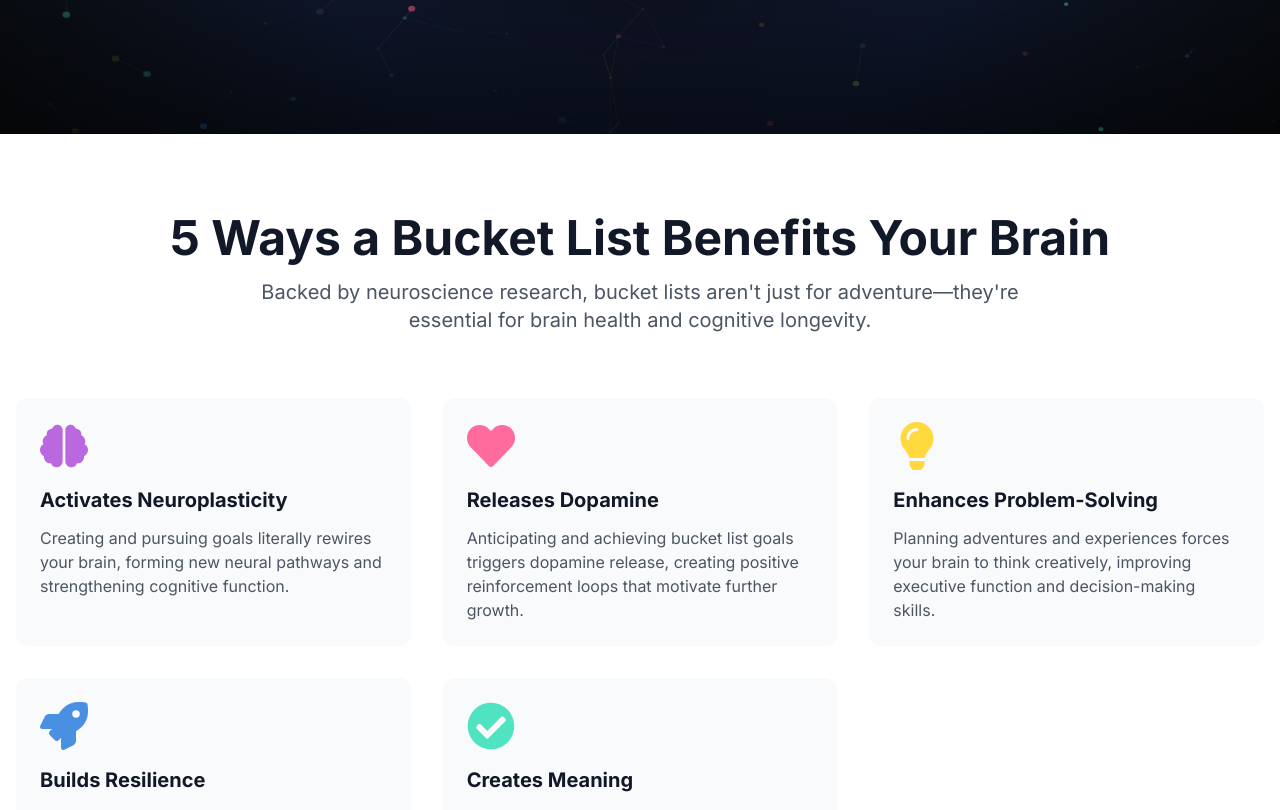
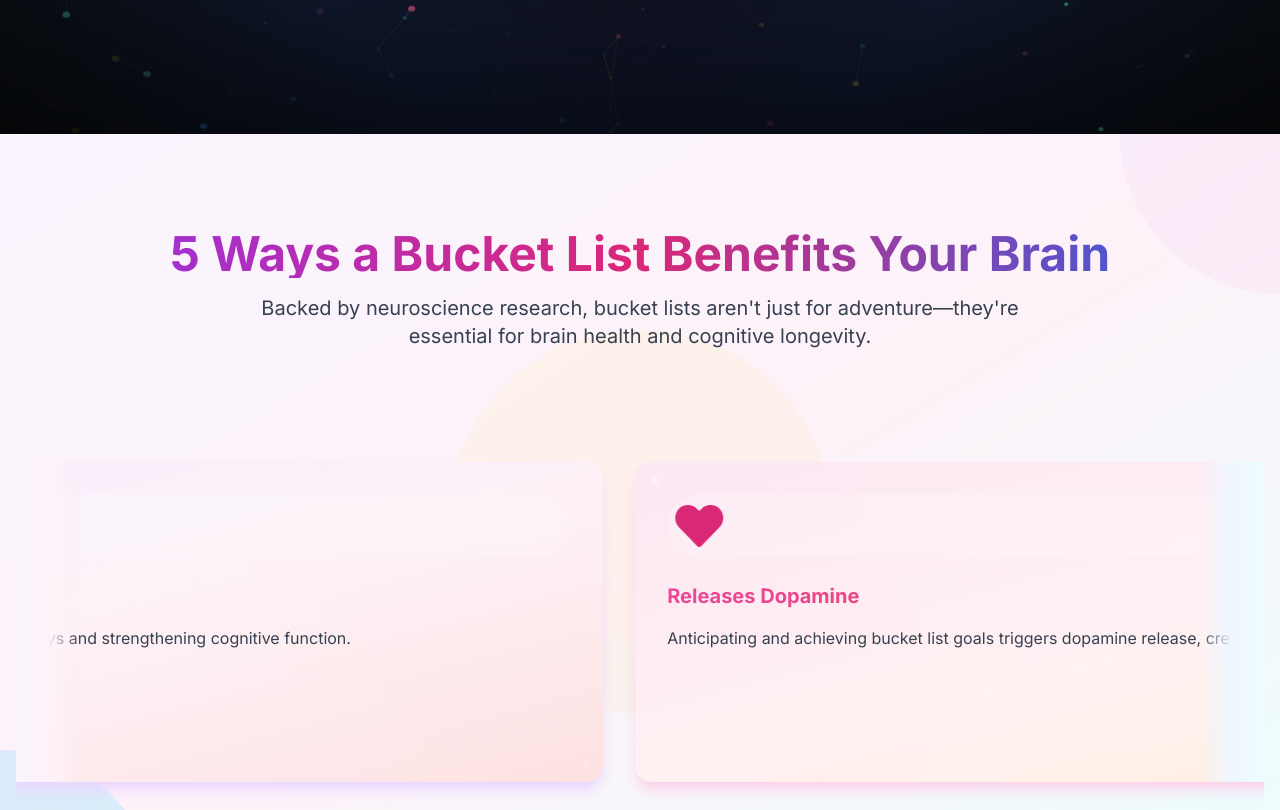
Before and after one commit to the-prod-father/bucket-list-doctor, a Next.js app: page / in a window 1280 px wide. Shown: the part 570-1380 px from the top of the page. Built offline with nearby package versions, Linux system fonts and the light colour scheme.

Commit message:
feat: Transform to vibrant Bucket List Doctor aesthetic - Vibrant splashy colors, multi-color gradients, animated backgrounds, creative effects, perfect presentation-ready design

```diff
--- a/app/globals.css
+++ b/app/globals.css
@@ -11,3 +11,22 @@
     background: radial-gradient(circle, var(--tw-gradient-stops));
   }
 }
+
+@layer components {
+  @keyframes scroll {
+    0% {
+      transform: translateX(0);
+    }
+    100% {
+      transform: translateX(calc(-100% / 3)); /* Move by 1/3 since we have 3 sets */
+    }
+  }
+
+  .animate-scroll {
+    animation: scroll 60s linear infinite;
+  }
+
+  .animate-pause {
+    animation-play-state: paused;
+  }
+}
--- a/components/home/ValueProp.tsx
+++ b/components/home/ValueProp.tsx
@@ -1,57 +1,185 @@
+'use client';
+
+import { useState, useEffect, useRef } from 'react';
 import { FaBrain, FaHeart, FaLightbulb, FaRocket, FaCheckCircle } from 'react-icons/fa';
 
 export default function ValueProp() {
+  const [hoveredCard, setHoveredCard] = useState<number | null>(null);
+  const [isVisible, setIsVisible] = useState(false);
+  const [isPaused, setIsPaused] = useState(false);
+  const sectionRef = useRef<HTMLElement>(null);
+
   const benefits = [
     {
-      icon: <FaBrain className="w-12 h-12 text-brand-purple" />,
+      icon: <FaBrain className="w-8 h-8 sm:w-10 sm:h-10 md:w-12 md:h-12 text-purple-600" />,
       title: 'Activates Neuroplasticity',
       description: 'Creating and pursuing goals literally rewires your brain, forming new neural pathways and strengthening cognitive function.',
+      hoverImage: 'https://images.unsplash.com/photo-1559757148-5c350d0d3c56?w=400&h=300&fit=crop&crop=center',
+      gradient: 'from-purple-500 via-pink-500 to-red-500',
+      bgGradient: 'from-purple-100 via-pink-50 to-red-100',
+      glow: 'shadow-purple-200',
     },
     {
-      icon: <FaHeart className="w-12 h-12 text-brand-pink" />,
+      icon: <FaHeart className="w-8 h-8 sm:w-10 sm:h-10 md:w-12 md:h-12 text-pink-600" />,
       title: 'Releases Dopamine',
       description: 'Anticipating and achieving bucket list goals triggers dopamine release, creating positive reinforcement loops that motivate further growth.',
+      hoverImage: 'https://images.unsplash.com/photo-1571019613454-1cb2f99b2d8b?w=400&h=300&fit=crop&crop=center',
+      gradient: 'from-pink-500 via-rose-500 to-orange-500',
+      bgGradient: 'from-pink-100 via-rose-50 to-orange-100',
+      glow: 'shadow-pink-200',
     },
     {
-      icon: <FaLightbulb className="w-12 h-12 text-brand-yellow" />,
+      icon: <FaLightbulb className="w-8 h-8 sm:w-10 sm:h-10 md:w-12 md:h-12 text-yellow-600" />,
       title: 'Enhances Problem-Solving',
       description: 'Planning adventures and experiences forces your brain to think creatively, improving executive function and decision-making skills.',
+      hoverImage: 'https://images.unsplash.com/photo-1507003211169-0a1dd7228f2d?w=400&h=300&fit=crop&crop=center',
+      gradient: 'from-yellow-400 via-orange-500 to-red-500',
+      bgGradient: 'from-yellow-100 via-orange-50 to-red-100',
+      glow: 'shadow-yellow-200',
     },
     {
-      icon: <FaRocket className="w-12 h-12 text-brand-blue" />,
+      icon: <FaRocket className="w-8 h-8 sm:w-10 sm:h-10 md:w-12 md:h-12 text-blue-600" />,
       title: 'Builds Resilience',
       description: 'Overcoming challenges on your bucket list journey strengthens mental resilience and increases stress tolerance.',
+      hoverImage: 'https://images.unsplash.com/photo-1464822759844-d150baec5b4e?w=400&h=300&fit=crop&crop=center',
+      gradient: 'from-blue-500 via-cyan-500 to-teal-500',
+      bgGradient: 'from-blue-100 via-cyan-50 to-teal-100',
+      glow: 'shadow-blue-200',
     },
     {
-      icon: <FaCheckCircle className="w-12 h-12 text-brand-teal" />,
+      icon: <FaCheckCircle className="w-8 h-8 sm:w-10 sm:h-10 md:w-12 md:h-12 text-green-600" />,
       title: 'Creates Meaning',
       description: 'Purposeful goal-setting activates brain regions associated with meaning and life satisfaction, combating anxiety and depression.',
+      hoverImage: 'https://images.unsplash.com/photo-1506905925346-21bda4d32df4?w=400&h=300&fit=crop&crop=center',
+      gradient: 'from-green-500 via-emerald-500 to-cyan-500',
+      bgGradient: 'from-green-100 via-emerald-50 to-cyan-100',
+      glow: 'shadow-green-200',
     },
   ];
 
+  // Create multiple sets for seamless infinite scroll
+  const extendedBenefits = [...benefits, ...benefits, ...benefits];
+
+  // Intersection Observer for animations
+  useEffect(() => {
+    const observer = new IntersectionObserver(
+      ([entry]) => {
+        if (entry.isIntersecting) {
+          setIsVisible(true);
+        }
+      },
+      { threshold: 0.1 }
+    );
+
+    if (sectionRef.current) {
+      observer.observe(sectionRef.current);
+    }
+
+    return () => observer.disconnect();
+  }, []);
+
+  const handleMouseEnter = () => setIsPaused(true);
+  const handleMouseLeave = () => setIsPaused(false);
+
   return (
-    <section className="py-20 bg-white">
-      <div className="max-w-7xl mx-auto px-4">
-        <div className="text-center mb-16">
-          <h2 className="text-4xl md:text-5xl font-bold text-gray-900 mb-4">
+    <section ref={sectionRef} className="py-16 sm:py-20 md:py-24 bg-gradient-to-br from-purple-50 via-pink-50 via-blue-50 to-cyan-50 relative overflow-hidden">
+      {/* Animated background elements */}
+      <div className="absolute inset-0 overflow-hidden">
+        <div className="absolute -top-40 -right-40 w-80 h-80 bg-gradient-to-br from-purple-200 to-pink-200 rounded-full opacity-20 animate-pulse" />
+        <div className="absolute -bottom-40 -left-40 w-80 h-80 bg-gradient-to-br from-blue-200 to-cyan-200 rounded-full opacity-20 animate-pulse" style={{ animationDelay: '1s' }} />
+        <div className="absolute top-1/2 left-1/2 transform -translate-x-1/2 -translate-y-1/2 w-96 h-96 bg-gradient-to-br from-yellow-200 to-orange-200 rounded-full opacity-10 animate-pulse" style={{ animationDelay: '2s' }} />
+      </div>
+
+      <div className="max-w-7xl mx-auto px-4 relative z-10">
+        {/* Header with animation */}
+        <div className={`text-center mb-12 sm:mb-16 md:mb-20 transform transition-all duration-1000 ${
+          isVisible ? 'translate-y-0 opacity-100' : 'translate-y-8 opacity-0'
+        }`}>
+          <h2 className="text-3xl sm:text-4xl md:text-5xl font-bold bg-gradient-to-r from-purple-600 via-pink-600 to-blue-600 bg-clip-text text-transparent mb-4">
             5 Ways a Bucket List Benefits Your Brain
           </h2>
-          <p className="text-xl text-gray-600 max-w-3xl mx-auto">
+          <p className="text-lg sm:text-xl text-gray-700 max-w-3xl mx-auto">
             Backed by neuroscience research, bucket lists aren't just for adventure—they're essential for brain health and cognitive longevity.
           </p>
         </div>
 
-        <div className="grid grid-cols-1 md:grid-cols-2 lg:grid-cols-3 gap-8">
-          {benefits.map((benefit, index) => (
-            <div
-              key={index}
-              className="p-6 rounded-xl bg-gray-50 hover:bg-gray-100 transition-all duration-300 hover:shadow-lg"
-            >
-              <div className="mb-4">{benefit.icon}</div>
-              <h3 className="text-xl font-bold text-gray-900 mb-3">{benefit.title}</h3>
-              <p className="text-gray-600">{benefit.description}</p>
-            </div>
-          ))}
+        {/* Rolling Banner - All Devices */}
+        <div
+          className="relative overflow-hidden py-8"
+          onMouseEnter={handleMouseEnter}
+          onMouseLeave={handleMouseLeave}
+        >
+          <div
+            className={`flex ${isPaused ? 'animate-pause' : 'animate-scroll'}`}
+            style={{
+              width: `${extendedBenefits.length * 100}%`,
+              animationDuration: '60s', // Half speed - much slower
+            }}
+          >
+            {extendedBenefits.map((benefit, index) => (
+              <div
+                key={`${benefit.title}-${index}`}
+                className="flex-shrink-0 px-2 sm:px-3 md:px-4"
+                style={{ width: `${100 / extendedBenefits.length}%` }}
+              >
+                <div
+                  className={`group relative p-4 sm:p-6 md:p-8 rounded-xl sm:rounded-2xl bg-gradient-to-br ${benefit.bgGradient} shadow-lg hover:shadow-2xl ${benefit.glow} hover:shadow-2xl transition-all duration-500 transform hover:-translate-y-1 sm:hover:-translate-y-2 overflow-hidden h-64 sm:h-72 md:h-80`}
+                  onMouseEnter={() => setHoveredCard(index)}
+                  onMouseLeave={() => setHoveredCard(null)}
+                >
+                  {/* Animated background pattern */}
+                  <div className="absolute inset-0 opacity-10">
+                    <div className="absolute inset-0 bg-gradient-to-r from-transparent via-white to-transparent transform -skew-x-12 animate-pulse" />
+                    <div className="absolute inset-0 bg-gradient-to-l from-transparent via-white to-transparent transform skew-x-12 animate-pulse" style={{ animationDelay: '1s' }} />
+                  </div>
+
+                  {/* Hover Image Overlay */}
+                  <div className={`absolute inset-0 transition-all duration-500 ${
+                    hoveredCard === index ? 'opacity-30' : 'opacity-0'
+                  }`}>
+                    <img
+                      src={benefit.hoverImage}
+                      alt={benefit.title}
+                      className="w-full h-full object-cover"
+                    />
+                    <div className={`absolute inset-0 bg-gradient-to-br ${benefit.gradient} opacity-70`} />
+                  </div>
+
+                  {/* Content */}
+                  <div className="relative z-10 h-full flex flex-col">
+                    <div className="mb-3 sm:mb-4 md:mb-6 transform transition-all duration-300 group-hover:scale-110 group-hover:rotate-12">
+                      <div className="p-2 rounded-full bg-white/20 backdrop-blur-sm">
+                        {benefit.icon}
+                      </div>
+                    </div>
+                    <h3 className={`text-lg sm:text-xl font-bold bg-gradient-to-r ${benefit.gradient} bg-clip-text text-transparent mb-2 sm:mb-3 md:mb-4 group-hover:text-white transition-all duration-300`}>
+                      {benefit.title}
+                    </h3>
+                    <p className="text-sm sm:text-base text-gray-700 group-hover:text-white/95 transition-colors duration-300 leading-relaxed flex-1">
+                      {benefit.description}
+                    </p>
+                  </div>
+
+                  {/* Animated rainbow border */}
+                  <div className={`absolute inset-0 rounded-xl sm:rounded-2xl bg-gradient-to-r ${benefit.gradient} opacity-0 group-hover:opacity-100 transition-all duration-500`} style={{ padding: '3px' }}>
+                    <div className={`w-full h-full bg-gradient-to-br ${benefit.bgGradient} rounded-lg sm:rounded-xl`} />
+                  </div>
+
+                  {/* Floating particles effect */}
+                  <div className="absolute inset-0 pointer-events-none">
+                    <div className="absolute top-4 left-4 w-2 h-2 bg-white/30 rounded-full animate-bounce" style={{ animationDelay: '0s' }} />
+                    <div className="absolute top-8 right-6 w-1 h-1 bg-white/40 rounded-full animate-bounce" style={{ animationDelay: '0.5s' }} />
+                    <div className="absolute bottom-6 left-8 w-1.5 h-1.5 bg-white/25 rounded-full animate-bounce" style={{ animationDelay: '1s' }} />
+                    <div className="absolute bottom-4 right-4 w-1 h-1 bg-white/35 rounded-full animate-bounce" style={{ animationDelay: '1.5s' }} />
+                  </div>
+                </div>
+              </div>
+            ))}
+          </div>
+
+          {/* Fade edges for better visual effect */}
+          <div className="absolute left-0 top-8 bottom-8 w-8 sm:w-12 md:w-16 bg-gradient-to-r from-purple-50 via-pink-50 to-transparent pointer-events-none" />
+          <div className="absolute right-0 top-8 bottom-8 w-8 sm:w-12 md:w-16 bg-gradient-to-l from-cyan-50 via-blue-50 to-transparent pointer-events-none" />
         </div>
       </div>
     </section>
```
